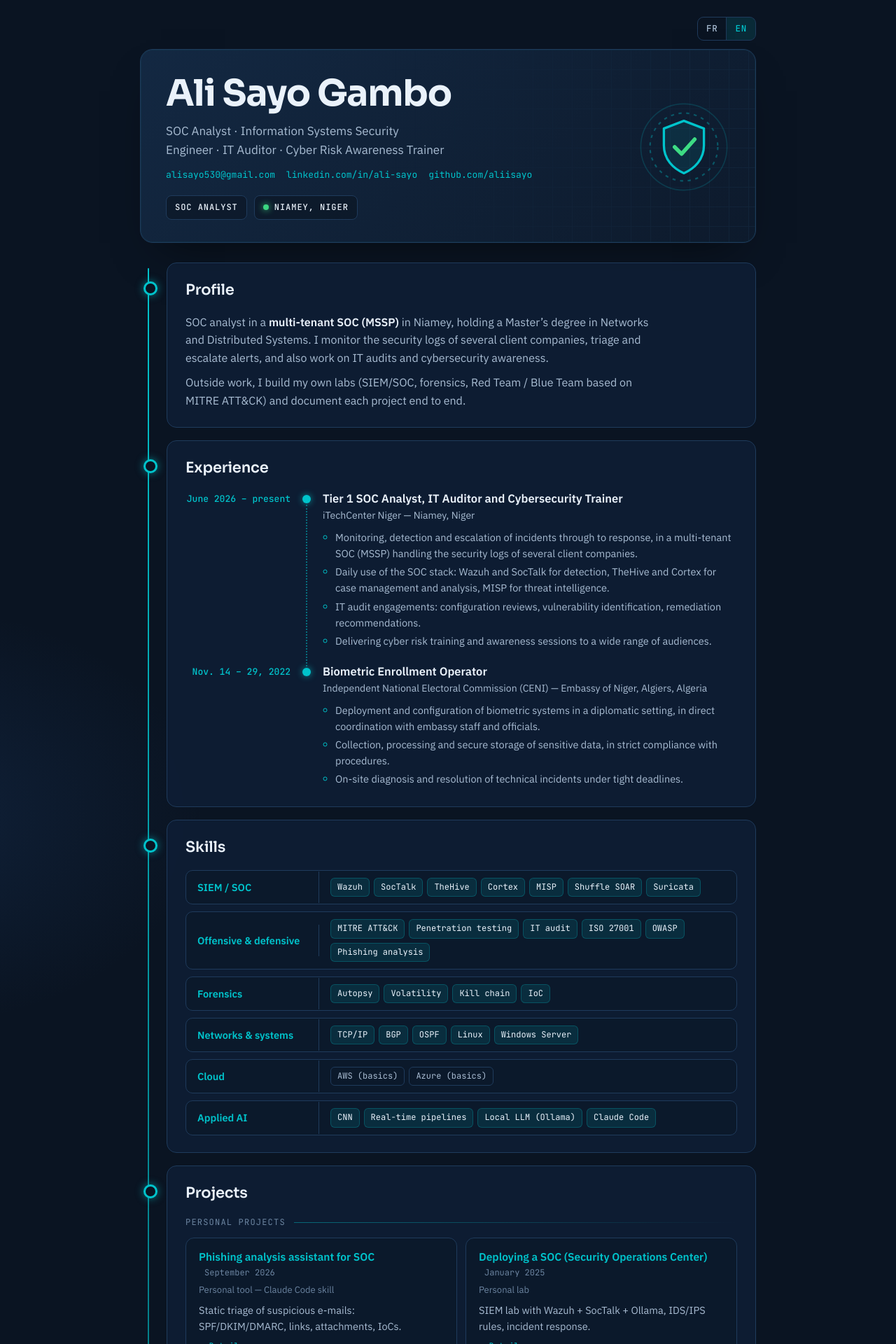
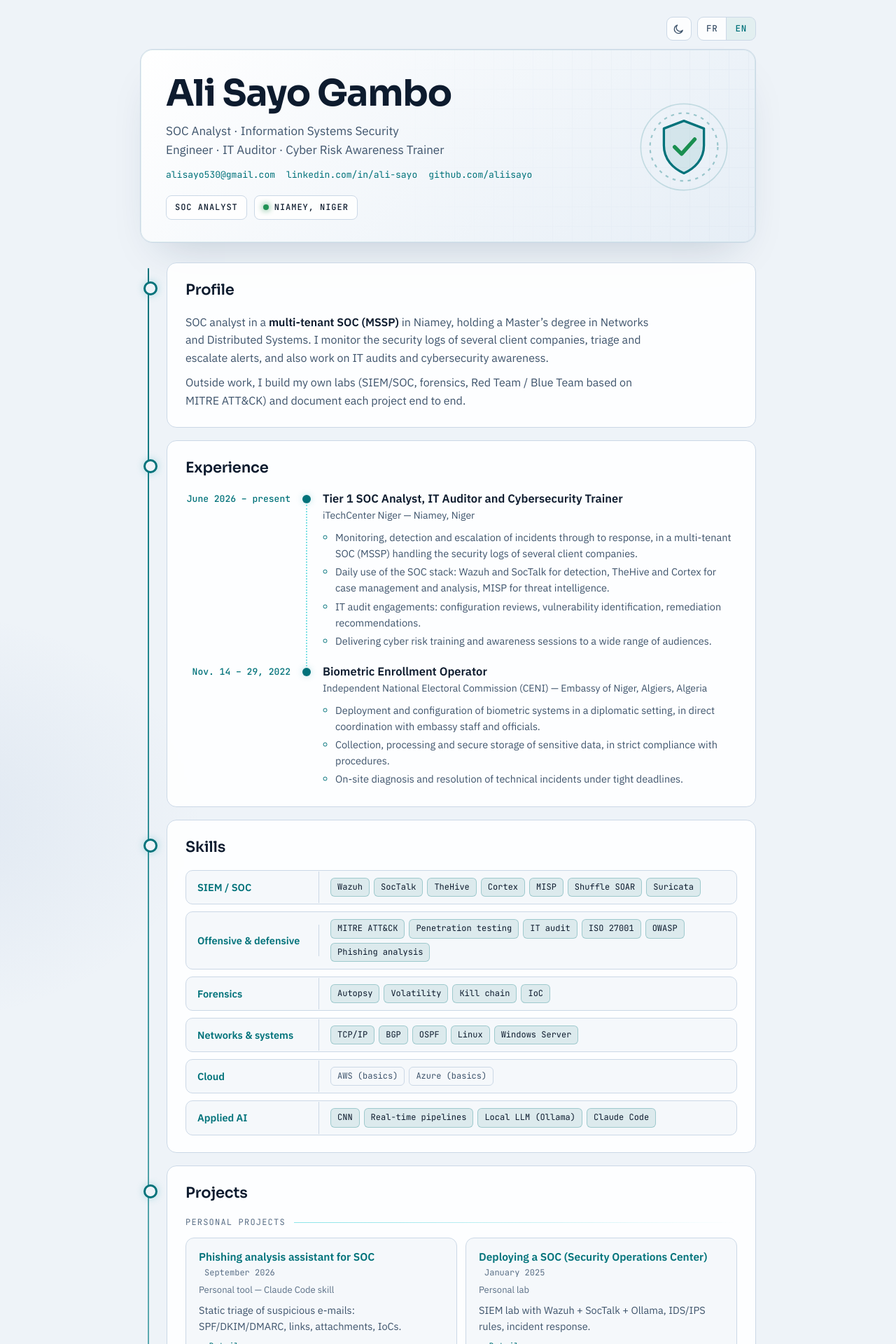
Before and after one commit to aliisayo/aliisayo.github.io, a Jekyll site: the page built from en/index.html, in a window 1280 px wide. Shown: the top 1920 px of the page at 70% size. Built offline with Jekyll 4.4.1, drawn with Linux system fonts in a browser that asks for light colours.

Commit message:
Thème clair en plus du thème sombre, avec bouton soleil / lune
Le site suit le réglage clair / sombre de l'appareil du visiteur ; le
bouton en haut de page permet de changer, et le choix est mémorisé
(aussi entre /  et /en/). Sans JavaScript, le site reste en sombre.

Co-Authored-By: Claude Opus 5.5 <noreply@anthropic.com>
Claude-Session: https://claude.ai/code/session_01CcgyYsG6ZmzVyMTJpRvyws

```diff
--- a/_data/i18n.yml
+++ b/_data/i18n.yml
@@ -26,6 +26,8 @@ fr:
   mise_a_jour: "mise à jour"
   format_date: "%d/%m/%Y"
   changer_langue: "Langue du site"
+  theme_clair: "Passer au thème clair"
+  theme_sombre: "Passer au thème sombre"
 
 en:
   role_court: "SOC Analyst"
@@ -49,3 +51,5 @@ en:
   mise_a_jour: "updated"
   format_date: "%Y-%m-%d"
   changer_langue: "Site language"
+  theme_clair: "Switch to light theme"
+  theme_sombre: "Switch to dark theme"
--- a/_layouts/portfolio.html
+++ b/_layouts/portfolio.html
@@ -25,6 +25,19 @@
 <link rel="alternate" hreflang="x-default" href="{{ site.url }}{{ url_fr }}">
 <meta name="theme-color" content="#0a1422">
 <title>{{ id.nom | escape }} — {{ t.role_court }}</title>
+<script>
+  // Thème clair / sombre : choix mémorisé avec le bouton, sinon réglage de l'appareil.
+  // Placé avant le style pour éviter un flash de l'autre thème au chargement.
+  (function () {
+    var saved = null;
+    try { saved = localStorage.getItem('theme'); } catch (e) {}
+    var light = window.matchMedia && matchMedia('(prefers-color-scheme: light)').matches;
+    var theme = (saved === 'light' || saved === 'dark') ? saved : (light ? 'light' : 'dark');
+    document.documentElement.setAttribute('data-theme', theme);
+    var meta = document.querySelector('meta[name="theme-color"]');
+    if (meta) meta.setAttribute('content', theme === 'light' ? '#eef3f8' : '#0a1422');
+  })();
+</script>
 <script>
   // Page d'accueil française uniquement : un visiteur qui a choisi EN, ou dont le
   // navigateur n'est pas en français, est envoyé vers /en/. Un lien direct vers /en/
@@ -55,18 +68,53 @@
     --cyan-soft: rgba(0,196,204,.12);
     --green: #3ddc84;
     --amber: #f2b24b;
+    --cyan-line: rgba(0,196,204,.25);
+    --glow: rgba(0,196,204,.6);
+    --chip-bg: rgba(10,20,34,.6);
+    --well: rgba(10,20,34,.45);
+    --section-bg: rgba(16,33,58,.72);
+    --halo-1: rgba(0,196,204,.10);
+    --halo-2: rgba(40,90,160,.18);
+    --shadow: rgba(0,0,0,.6);
+    --btn-ink: #04212a;
     --radius: 14px;
     --display: "Sora", "IBM Plex Sans", system-ui, sans-serif;
     --body: "IBM Plex Sans", system-ui, -apple-system, "Segoe UI", sans-serif;
     --mono: "JetBrains Mono", ui-monospace, "Cascadia Mono", Consolas, monospace;
+  }
+  /* Thème clair : mêmes noms de couleurs, valeurs claires (contraste des textes ≥ 4,5:1). */
+  :root[data-theme="light"]{
+    color-scheme: light;
+    --bg: #eef3f8;
+    --bg-2: #e6eef6;
+    --panel: #ffffff;
+    --panel-2: #ffffff;
+    --line: #cbd8e6;
+    --line-soft: #dde6f0;
+    --ink: #0d1b2e;
+    --ink-soft: #3d536b;
+    --ink-faint: #5a6f86;
+    --cyan: #00727a;
+    --cyan-soft: rgba(0,114,122,.10);
+    --green: #1a8f50;
+    --amber: #8f5400;
+    --cyan-line: rgba(0,114,122,.28);
+    --glow: rgba(0,150,160,.28);
+    --chip-bg: rgba(255,255,255,.85);
+    --well: #f5f8fb;
+    --section-bg: rgba(255,255,255,.88);
+    --halo-1: rgba(0,170,180,.12);
+    --halo-2: rgba(40,90,160,.08);
+    --shadow: rgba(20,45,80,.22);
+    --btn-ink: #ffffff;
   }
   *{ box-sizing: border-box; }
   html{ text-size-adjust: 100%; }
   body{
     margin: 0;
     background:
-      radial-gradient(900px 500px at 85% -10%, rgba(0,196,204,.10), transparent 60%),
-      radial-gradient(700px 500px at -10% 30%, rgba(40,90,160,.18), transparent 60%),
+      radial-gradient(900px 500px at 85% -10%, var(--halo-1), transparent 60%),
+      radial-gradient(700px 500px at -10% 30%, var(--halo-2), transparent 60%),
       var(--bg);
     color: var(--ink);
     font-family: var(--body);
@@ -81,9 +129,15 @@
 
   .wrap{ max-width: 920px; margin: 0 auto; padding: 40px 20px 72px; }
 
-  /* ---------- Choix de la langue ---------- */
-  .topbar{ display: flex; justify-content: flex-end; margin: -16px 0 12px; }
-  .lang-switch{ display: inline-flex; border: 1px solid var(--line); border-radius: 9px; overflow: hidden; background: rgba(10,20,34,.6); font-family: var(--mono); font-size: 12.5px; font-weight: 500; letter-spacing: .06em; }
+  /* ---------- Choix du thème et de la langue ---------- */
+  .topbar{ display: flex; justify-content: flex-end; align-items: stretch; gap: 8px; margin: -16px 0 12px; }
+  .theme-switch{ display: inline-flex; align-items: center; justify-content: center; width: 36px; padding: 0; border: 1px solid var(--line); border-radius: 9px; background: var(--chip-bg); color: var(--ink-soft); cursor: pointer; }
+  .theme-switch[hidden]{ display: none; }
+  .theme-switch:hover{ color: var(--ink); }
+  .theme-switch svg{ width: 17px; height: 17px; }
+  .theme-switch .moon, [data-theme="light"] .theme-switch .sun{ display: none; }
+  [data-theme="light"] .theme-switch .moon{ display: block; }
+  .lang-switch{ display: inline-flex; border: 1px solid var(--line); border-radius: 9px; overflow: hidden; background: var(--chip-bg); font-family: var(--mono); font-size: 12.5px; font-weight: 500; letter-spacing: .06em; }
   .lang-switch a{ padding: 6px 12px; color: var(--ink-soft); }
   .lang-switch a + a{ border-left: 1px solid var(--line); }
   .lang-switch a:hover{ color: var(--ink); text-decoration: none; }
@@ -100,7 +154,7 @@
     border: 1px solid var(--line);
     border-radius: 18px;
     background: linear-gradient(135deg, var(--panel-2), var(--bg-2));
-    box-shadow: 0 0 0 1px rgba(0,196,204,.06) inset, 0 30px 60px -30px rgba(0,0,0,.6);
+    box-shadow: 0 0 0 1px var(--cyan-soft) inset, 0 30px 60px -30px var(--shadow);
     overflow: hidden;
   }
   .hero::before{
@@ -126,10 +180,10 @@
   .pill{
     display: inline-flex; align-items: center; gap: 8px;
     font-family: var(--mono); font-size: 12px; font-weight: 500; letter-spacing: .08em; text-transform: uppercase;
-    padding: 7px 12px; border: 1px solid var(--line); border-radius: 8px; background: rgba(10,20,34,.6);
+    padding: 7px 12px; border: 1px solid var(--line); border-radius: 8px; background: var(--chip-bg);
   }
   .pill .dot{ width: 8px; height: 8px; border-radius: 50%; background: var(--green); box-shadow: 0 0 10px var(--green); }
-  .shield{ width: 132px; height: 132px; }
+  .shield{ width: 132px; height: 132px; color: var(--cyan); }
 
   /* ---------- Rail vertical + sections ---------- */
   main{ position: relative; margin-top: 28px; padding-left: 38px; }
@@ -144,14 +198,14 @@
     padding: 22px 26px 24px;
     border: 1px solid var(--line);
     border-radius: var(--radius);
-    background: rgba(16,33,58,.72);
+    background: var(--section-bg);
     backdrop-filter: blur(2px);
   }
   section::before{
     content: ""; position: absolute; left: -34px; top: 26px;
     width: 14px; height: 14px; border-radius: 50%;
     background: var(--bg); border: 3px solid var(--cyan);
-    box-shadow: 0 0 12px rgba(0,196,204,.6);
+    box-shadow: 0 0 12px var(--glow);
   }
   section h2{
     font-family: var(--display); font-weight: 600; font-size: 21px; letter-spacing: -0.01em;
@@ -169,7 +223,7 @@
   .timeline li{ display: grid; grid-template-columns: 150px 18px 1fr; gap: 0 14px; }
   .timeline .when{ font-family: var(--mono); font-size: 13px; font-weight: 500; color: var(--cyan); text-align: right; padding-top: 2px; }
   .timeline .node{ position: relative; }
-  .timeline .node::before{ content: ""; position: absolute; left: 3px; top: 6px; width: 12px; height: 12px; border-radius: 50%; background: var(--cyan); box-shadow: 0 0 10px rgba(0,196,204,.7); }
+  .timeline .node::before{ content: ""; position: absolute; left: 3px; top: 6px; width: 12px; height: 12px; border-radius: 50%; background: var(--cyan); box-shadow: 0 0 10px var(--glow); }
   .timeline li:not(:last-child) .node::after{ content: ""; position: absolute; left: 8px; top: 20px; bottom: -22px; border-left: 2px dotted rgba(0,196,204,.5); }
   .timeline h3{ margin: 0; font-size: 16.5px; font-weight: 600; line-height: 1.35; }
   .timeline .org{ margin: 2px 0 0; color: var(--ink-soft); font-size: 14px; }
@@ -179,10 +233,10 @@
 
   /* Compétences */
   .skills{ display: grid; gap: 10px; margin: 0; }
-  .skill-row{ display: grid; grid-template-columns: 190px 1fr; align-items: center; border: 1px solid var(--line); border-radius: 10px; background: rgba(10,20,34,.45); }
+  .skill-row{ display: grid; grid-template-columns: 190px 1fr; align-items: center; border: 1px solid var(--line); border-radius: 10px; background: var(--well); }
   .skill-row dt{ margin: 0; padding: 11px 16px; font-weight: 600; font-size: 14.5px; color: var(--cyan); border-right: 1px solid var(--line); }
   .skill-row dd{ margin: 0; padding: 10px 16px; display: flex; flex-wrap: wrap; gap: 6px; }
-  .tag{ font-family: var(--mono); font-size: 12px; padding: 3px 9px; border-radius: 6px; background: var(--cyan-soft); color: var(--ink); border: 1px solid rgba(0,196,204,.25); }
+  .tag{ font-family: var(--mono); font-size: 12px; padding: 3px 9px; border-radius: 6px; background: var(--cyan-soft); color: var(--ink); border: 1px solid var(--cyan-line); }
   .tag.muted{ color: var(--ink-soft); background: transparent; border-color: var(--line); }
 
   /* Projets */
@@ -191,7 +245,7 @@
   .sub + .grid{ margin-bottom: 22px; }
   .grid{ display: grid; grid-template-columns: repeat(2, minmax(0,1fr)); gap: 12px; }
   .grid:last-child{ margin-bottom: 0; }
-  .card{ padding: 16px 18px; border: 1px solid var(--line); border-radius: 12px; background: rgba(10,20,34,.45); display: flex; flex-direction: column; gap: 6px; }
+  .card{ padding: 16px 18px; border: 1px solid var(--line); border-radius: 12px; background: var(--well); display: flex; flex-direction: column; gap: 6px; }
   .card:hover{ border-color: rgba(0,196,204,.55); }
   .card h3{ margin: 0; font-size: 15.5px; font-weight: 600; color: var(--cyan); line-height: 1.35; }
   .card .year{ font-family: var(--mono); font-size: 12px; color: var(--ink-faint); font-weight: 400; margin-left: 8px; white-space: nowrap; display: inline-block; }
@@ -208,8 +262,8 @@
 
   /* Certifications */
   .certs{ display: grid; grid-template-columns: repeat(auto-fill, minmax(200px, 1fr)); gap: 10px; list-style: none; margin: 0; padding: 0; }
-  .cert{ display: grid; grid-template-columns: 26px 1fr; gap: 10px; align-items: start; padding: 14px 14px; border: 1px solid var(--line); border-radius: 12px; background: rgba(10,20,34,.45); }
-  .cert svg{ width: 22px; height: 22px; margin-top: 1px; }
+  .cert{ display: grid; grid-template-columns: 26px 1fr; gap: 10px; align-items: start; padding: 14px 14px; border: 1px solid var(--line); border-radius: 12px; background: var(--well); }
+  .cert svg{ width: 22px; height: 22px; margin-top: 1px; color: var(--amber); }
   .cert .n{ font-weight: 600; font-size: 14.5px; line-height: 1.35; }
   .cert .o{ font-size: 13px; color: var(--ink-soft); }
   .cert .d{ font-family: var(--mono); font-size: 12px; color: var(--ink-faint); }
@@ -231,10 +285,10 @@
   /* CV */
   .cv{ display: flex; align-items: center; justify-content: space-between; gap: 16px; flex-wrap: wrap; }
   .cv-left{ display: flex; align-items: center; gap: 14px; }
-  .cv-left svg{ width: 38px; height: 38px; flex: none; }
+  .cv-left svg{ width: 38px; height: 38px; flex: none; color: var(--cyan); }
   .cv-left p{ margin: 0; }
   .cv-left .meta{ font-family: var(--mono); font-size: 12.5px; color: var(--ink-faint); }
-  .btn{ display: inline-flex; align-items: center; gap: 8px; font-weight: 600; font-size: 14.5px; padding: 10px 16px; border-radius: 10px; background: var(--cyan); color: #04212a; }
+  .btn{ display: inline-flex; align-items: center; gap: 8px; font-weight: 600; font-size: 14.5px; padding: 10px 16px; border-radius: 10px; background: var(--cyan); color: var(--btn-ink); }
   .btn:hover{ text-decoration: none; filter: brightness(1.08); }
 
   /* Contact */
@@ -280,14 +334,16 @@
 <svg width="0" height="0" style="position:absolute" aria-hidden="true">
   <defs>
     <symbol id="i-shield" viewBox="0 0 120 120">
-      <circle cx="60" cy="60" r="56" fill="none" stroke="#00c4cc" stroke-opacity=".18" stroke-width="1.5"/>
-      <circle cx="60" cy="60" r="44" fill="none" stroke="#00c4cc" stroke-opacity=".35" stroke-width="2" stroke-dasharray="4 6"/>
-      <path d="M60 26 L86 36 V58 C86 76 74 88 60 94 C46 88 34 76 34 58 V36 Z" fill="rgba(0,196,204,.10)" stroke="#00c4cc" stroke-width="3" stroke-linejoin="round"/>
-      <path d="M48 60 L57 69 L74 50" fill="none" stroke="#3ddc84" stroke-width="5" stroke-linecap="round" stroke-linejoin="round"/>
+      <circle cx="60" cy="60" r="56" fill="none" stroke="currentColor" stroke-opacity=".18" stroke-width="1.5"/>
+      <circle cx="60" cy="60" r="44" fill="none" stroke="currentColor" stroke-opacity=".35" stroke-width="2" stroke-dasharray="4 6"/>
+      <path d="M60 26 L86 36 V58 C86 76 74 88 60 94 C46 88 34 76 34 58 V36 Z" fill="currentColor" fill-opacity=".10" stroke="currentColor" stroke-width="3" stroke-linejoin="round"/>
+      <path d="M48 60 L57 69 L74 50" fill="none" style="stroke: var(--green)" stroke-width="5" stroke-linecap="round" stroke-linejoin="round"/>
     </symbol>
     <symbol id="i-check" viewBox="0 0 24 24"><circle cx="12" cy="12" r="11" fill="#22a861"/><path d="M7 12.5 L10.5 16 L17 9" fill="none" stroke="#fff" stroke-width="2.4" stroke-linecap="round" stroke-linejoin="round"/></symbol>
-    <symbol id="i-clock" viewBox="0 0 24 24"><circle cx="12" cy="12" r="11" fill="none" stroke="#f2b24b" stroke-width="2"/><path d="M12 6 V12 L16 14" fill="none" stroke="#f2b24b" stroke-width="2" stroke-linecap="round"/></symbol>
-    <symbol id="i-doc" viewBox="0 0 40 40"><rect x="7" y="3" width="26" height="34" rx="4" fill="none" stroke="#00c4cc" stroke-width="2.4"/><path d="M13 13 H27 M13 19 H27 M13 25 H22" stroke="#00c4cc" stroke-width="2.4" stroke-linecap="round"/></symbol>
+    <symbol id="i-clock" viewBox="0 0 24 24"><circle cx="12" cy="12" r="11" fill="none" stroke="currentColor" stroke-width="2"/><path d="M12 6 V12 L16 14" fill="none" stroke="currentColor" stroke-width="2" stroke-linecap="round"/></symbol>
+    <symbol id="i-doc" viewBox="0 0 40 40"><rect x="7" y="3" width="26" height="34" rx="4" fill="none" stroke="currentColor" stroke-width="2.4"/><path d="M13 13 H27 M13 19 H27 M13 25 H22" stroke="currentColor" stroke-width="2.4" stroke-linecap="round"/></symbol>
+    <symbol id="i-sun" viewBox="0 0 24 24"><circle cx="12" cy="12" r="4.2" fill="none" stroke="currentColor" stroke-width="1.8"/><path d="M12 2.5 V5 M12 19 V21.5 M2.5 12 H5 M19 12 H21.5 M5.3 5.3 L7 7 M17 17 L18.7 18.7 M5.3 18.7 L7 17 M17 7 L18.7 5.3" stroke="currentColor" stroke-width="1.8" stroke-linecap="round"/></symbol>
+    <symbol id="i-moon" viewBox="0 0 24 24"><path d="M20 14.5 A8.5 8.5 0 1 1 9.5 4 A7 7 0 0 0 20 14.5 Z" fill="none" stroke="currentColor" stroke-width="1.8" stroke-linejoin="round"/></symbol>
     <symbol id="i-mail" viewBox="0 0 24 24"><rect x="2.5" y="5" width="19" height="14" rx="2" fill="none" stroke="currentColor" stroke-width="1.8"/><path d="M3 6.5 L12 13 L21 6.5" fill="none" stroke="currentColor" stroke-width="1.8" stroke-linejoin="round"/></symbol>
     <symbol id="i-in" viewBox="0 0 24 24"><rect x="2.5" y="2.5" width="19" height="19" rx="3" fill="none" stroke="currentColor" stroke-width="1.8"/><path d="M7.5 10 V17 M7.5 7 V7.2 M11.5 17 V10 M11.5 13 C11.5 11 12.8 10 14.3 10 C15.8 10 16.8 11 16.8 13 V17" fill="none" stroke="currentColor" stroke-width="1.8" stroke-linecap="round"/></symbol>
     <symbol id="i-gh" viewBox="0 0 24 24"><path d="M12 2.5a9.5 9.5 0 0 0-3 18.5c.5.1.7-.2.7-.5v-1.7c-2.7.6-3.3-1.2-3.3-1.2-.4-1.1-1.1-1.4-1.1-1.4-.9-.6.1-.6.1-.6 1 .1 1.5 1 1.5 1 .9 1.5 2.3 1.1 2.9.8.1-.6.3-1.1.6-1.3-2.1-.2-4.4-1.1-4.4-4.8 0-1.1.4-1.9 1-2.6-.1-.2-.4-1.2.1-2.6 0 0 .8-.3 2.6 1a9 9 0 0 1 4.8 0c1.8-1.3 2.6-1 2.6-1 .5 1.4.2 2.4.1 2.6.6.7 1 1.6 1 2.6 0 3.7-2.3 4.6-4.4 4.8.3.3.6.8.6 1.6v2.4c0 .3.2.6.7.5A9.5 9.5 0 0 0 12 2.5z" fill="currentColor"/></symbol>
@@ -296,12 +352,16 @@
 
 <div class="wrap">
 
-  <nav class="topbar" aria-label="{{ t.changer_langue }}">
-    <div class="lang-switch">
+  <div class="topbar">
+    <button type="button" class="theme-switch" hidden data-label-light="{{ t.theme_clair }}" data-label-dark="{{ t.theme_sombre }}" aria-label="{{ t.theme_clair }}" title="{{ t.theme_clair }}" data-goatcounter-click="changer-theme" data-goatcounter-title="Changement de thème clair / sombre">
+      <svg class="sun" aria-hidden="true"><use href="#i-sun"/></svg>
+      <svg class="moon" aria-hidden="true"><use href="#i-moon"/></svg>
+    </button>
+    <nav class="lang-switch" aria-label="{{ t.changer_langue }}">
       <a href="{{ url_fr }}" hreflang="fr" lang="fr" data-lang="fr"{% if lang == "fr" %} aria-current="page"{% endif %} data-goatcounter-click="langue-fr" data-goatcounter-title="Langue : français">FR</a>
       <a href="{{ url_en }}" hreflang="en" lang="en" data-lang="en"{% if lang == "en" %} aria-current="page"{% endif %} data-goatcounter-click="langue-en" data-goatcounter-title="Langue : anglais">EN</a>
-    </div>
-  </nav>
+    </nav>
+  </div>
 
   <header class="hero">
     <div>
@@ -499,6 +559,37 @@
     }, { threshold: 0, rootMargin: '0px 0px -40% 0px' }); // compte dès que le haut de la section atteint 60 % de l'écran, même pour les longues sections sur mobile
     document.querySelectorAll('main section[id]').forEach(function (s) { io.observe(s); });
   })();
+  // Bouton clair / sombre (caché si JavaScript est désactivé : le site reste alors en sombre).
+  (function () {
+    var root = document.documentElement;
+    var btn = document.querySelector('.theme-switch');
+    var meta = document.querySelector('meta[name="theme-color"]');
+    if (!btn) return;
+    function apply(theme) {
+      root.setAttribute('data-theme', theme);
+      if (meta) meta.setAttribute('content', theme === 'light' ? '#eef3f8' : '#0a1422');
+      var label = btn.getAttribute(theme === 'light' ? 'data-label-dark' : 'data-label-light');
+      btn.setAttribute('aria-label', label);
+      btn.setAttribute('title', label);
+    }
+    apply(root.getAttribute('data-theme') === 'light' ? 'light' : 'dark');
+    btn.hidden = false;
+    btn.addEventListener('click', function () {
+      var next = root.getAttribute('data-theme') === 'light' ? 'dark' : 'light';
+      apply(next);
+      try { localStorage.setItem('theme', next); } catch (e) {}
+    });
+    // Sans choix mémorisé, suit le réglage clair / sombre de l'appareil s'il change.
+    if (window.matchMedia) {
+      var mq = matchMedia('(prefers-color-scheme: light)');
+      var onChange = function (e) {
+        var saved = null;
+        try { saved = localStorage.getItem('theme'); } catch (err) {}
+        if (saved !== 'light' && saved !== 'dark') apply(e.matches ? 'light' : 'dark');
+      };
+      if (mq.addEventListener) mq.addEventListener('change', onChange); else if (mq.addListener) mq.addListener(onChange);
+    }
+  })();
   // Retient la langue choisie avec le bouton FR / EN.
   document.querySelectorAll('.lang-switch a').forEach(function (a) {
     a.addEventListener('click', function () {
```
Also changed, not shown: README.md.
